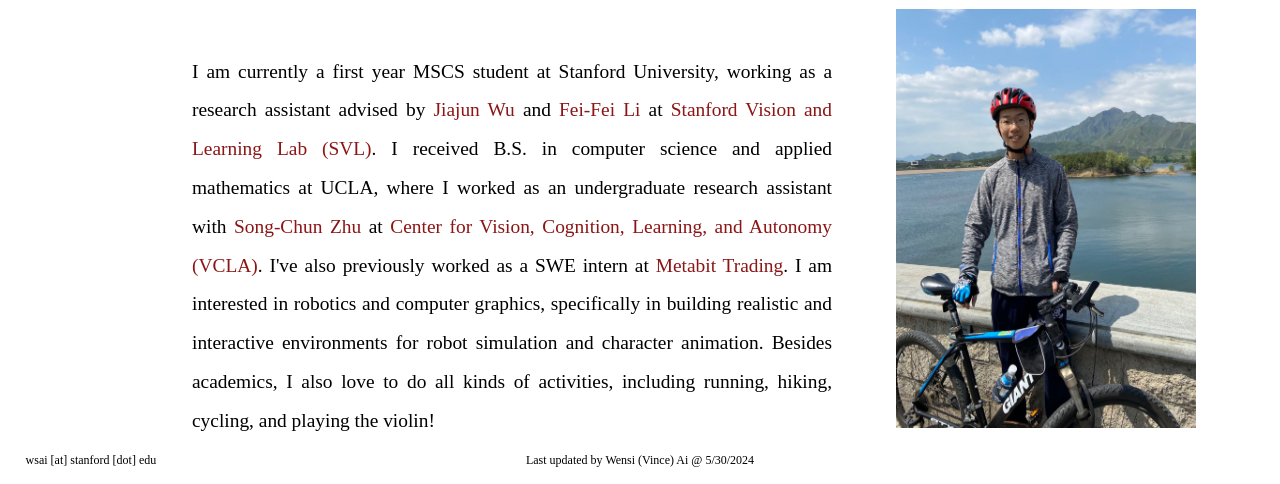
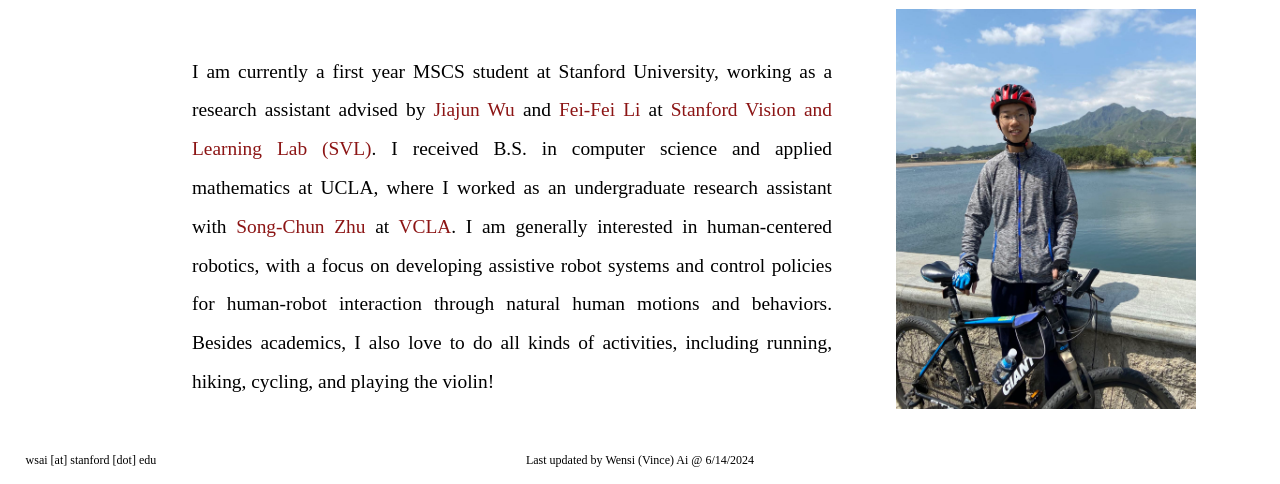
Before and after one commit to wensi-ai/wensi-ai.github.io, a Gatsby site: page / in a window 1280 px wide. Shown: the part 316-800 px from the top of the page. Built offline with nearby package versions, Linux system fonts and the light colour scheme; Gatsby itself is replaced by a stand-in of ours.

Commit message:
Update research

```diff
--- a/src/components/Footer.js
+++ b/src/components/Footer.js
@@ -5,7 +5,7 @@ import "../styles/Home.css"
 export default function Footer(props) {
     return (
         <div className="Footer">
-            <p>Last updated by {name} @ 5/30/2024</p>
+            <p>Last updated by {name} @ 6/14/2024</p>
             <strong>{email}</strong>
         </div>
     );
--- a/src/components/Intro.js
+++ b/src/components/Intro.js
@@ -19,9 +19,8 @@ export default function About() {
                 <main className="About">
                     <div className="AboutParagraph">
                         I am currently a first year MSCS student at Stanford University, working as a research assistant advised by <a href="https://jiajunwu.com">Jiajun Wu</a> and <a href="https://profiles.stanford.edu/fei-fei-li"> Fei-Fei Li</a> at <a href="https://svl.stanford.edu">Stanford Vision and Learning Lab (SVL)</a>.
-                        I received B.S. in computer science and applied mathematics at UCLA, where I worked as an undergraduate research assistant with <a href="http://www.stat.ucla.edu/~sczhu/">Song-Chun Zhu</a> at <a href="https://vcla.stat.ucla.edu/">Center for Vision, Cognition, Learning, and Autonomy (VCLA)</a>.
-                        I've also previously worked as a SWE intern at <a href="https://www.metabit-trading.com">Metabit Trading</a>.
-                        I am interested in {research_topic}, specifically in {research_interest}.
+                        I received B.S. in computer science and applied mathematics at UCLA, where I worked as an undergraduate research assistant with <a href="http://www.stat.ucla.edu/~sczhu/">Song-Chun Zhu</a> at <a href="https://vcla.stat.ucla.edu/">VCLA</a>.
+                        I am generally interested in {research_topic}, with a focus on {research_interest}.
                         Besides academics, I also love to do all kinds of activities, including running, hiking, cycling, and playing the violin!
                     </div>
                     <img className="Selfie" src="/selfie.jpg" alt="selfie" />
--- a/src/data/Data.js
+++ b/src/data/Data.js
@@ -18,7 +18,7 @@ export let research_en = [
         "Name": "TeleMoMa: A Modular and Versatile Teleoperation System for Mobile Manipulation"
         ,"Img": "/telemoma.png"
         ,"Authors": "Shivin Dass, Wensi Ai, Yuqian Jiang, Samik Singh, Jiaheng Hu, Ruohan Zhang, Peter Stone, Ben Abbatematteo, Roberto Martín-Martín"
-        ,"Info": "ICLR 2024 Workshop on Mobile Manipulation and Embodied Intelligence"
+        ,"Info": "ICLR 2024 MoMa Workshop"
         ,"Links": [
             {"Paper": "https://arxiv.org/abs/2403.07869"},
             {"Website": "https://robin-lab.cs.utexas.edu/telemoma-web/"},
--- a/src/data/Info.js
+++ b/src/data/Info.js
@@ -4,8 +4,8 @@ export let name = "Wensi (Vince) Ai"
 export let email = "wsai [at] stanford [dot] edu"
 
 // skills will appears as tags in the about section
-export let research_topic = "robotics and computer graphics"
-export let research_interest = "building realistic and interactive environments for robot simulation and character animation"
+export let research_topic = "human-centered robotics"
+export let research_interest = "developing assistive robot systems and control policies for human-robot interaction through natural human motions and behaviors"
 
 // contacts will appear in the footer
 export let contacts = [
```
Also changed, not shown: 1 other file.
